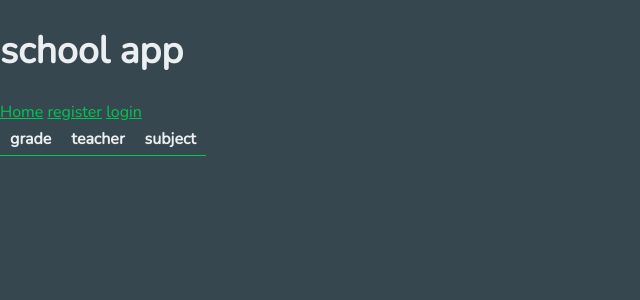
After one commit to puter2/django-school, a Django app: page /grades in a window 1280 px wide. The commit adds this page. Shown: the top 300 px of the page, without its empty margins (0-640 px from the left). Run offline with Django 5.2, Linux system fonts and the light colour scheme; data that the repository does not hold is empty.

Commit message:
simple show grades

```diff
--- a/DjangoSchool/urls.py
+++ b/DjangoSchool/urls.py
@@ -18,6 +18,7 @@ from django.contrib import admin
 from django.urls import path
 from django.views.generic import TemplateView
 from accounts.views import LoginView, LogoutView, RegisterView
+from school.views import GradesView
 
 urlpatterns = [
     path('admin/', admin.site.urls),
@@ -25,4 +26,6 @@ urlpatterns = [
     path("login", LoginView.as_view(), name="login"),
     path("logout", LogoutView.as_view(), name="logout"),
     path("register", RegisterView.as_view(), name="register"),
+    path("grades", GradesView.as_view(), name="grades"),
+
 ]
--- a/school/views.py
+++ b/school/views.py
@@ -1,3 +1,12 @@
 from django.shortcuts import render
+from django.views import View
+
+from school.models import Grade
+
 
 # Create your views here.
+class GradesView(View):
+
+    def get(self, request):
+        grades = Grade.objects.all()
+        return render(request, 'show_grades.html', {'grades': grades})
--- a/templates/links.html
+++ b/templates/links.html
@@ -2,6 +2,7 @@
     <a href="{% url 'home' %}">Home</a>
     {% if user.is_authenticated %}
         <a href="{% url 'logout' %}">logout</a>
+        <a href="{% url 'grades' %}">show grades</a>
     {% else %}
         <a href="{% url 'register' %}">register</a>
         <a href="{% url 'login' %}">login</a>
--- /dev/null
+++ b/templates/show_grades.html
@@ -0,0 +1,21 @@
+{% extends 'base.html' %}
+
+{%  block content %}
+<table>
+    <thead>
+    <th>grade</th>
+    <th>teacher</th>
+    <th>subject</th>
+    </thead>
+    <tbody>
+    {% for grade in grades %}
+        <tr>
+            <td>{{ grade.grade }}</td>
+            <td>{{ grade.teacher }}</td>
+            <td>{{ grade.subject }}</td>
+        </tr>
+    {% endfor %}
+    </tbody>
+</table>
+
+{% endblock %}
```
